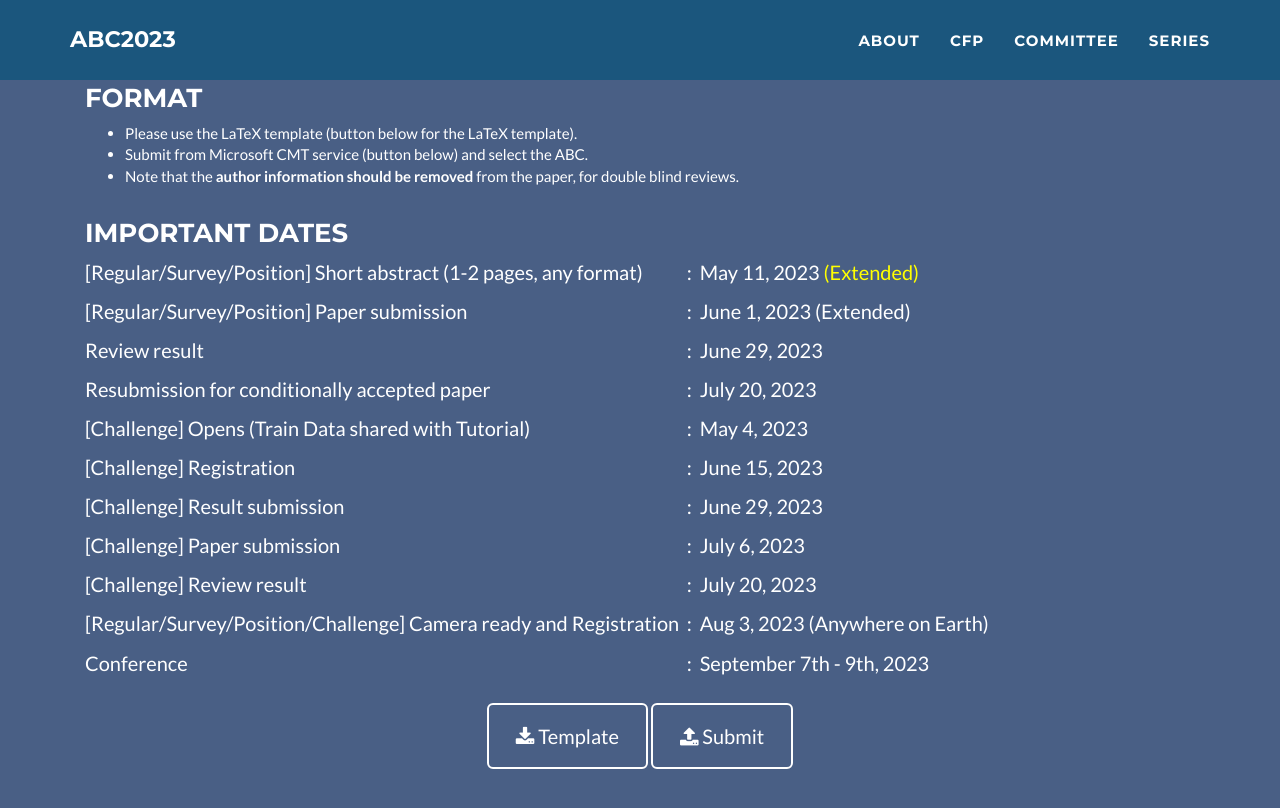
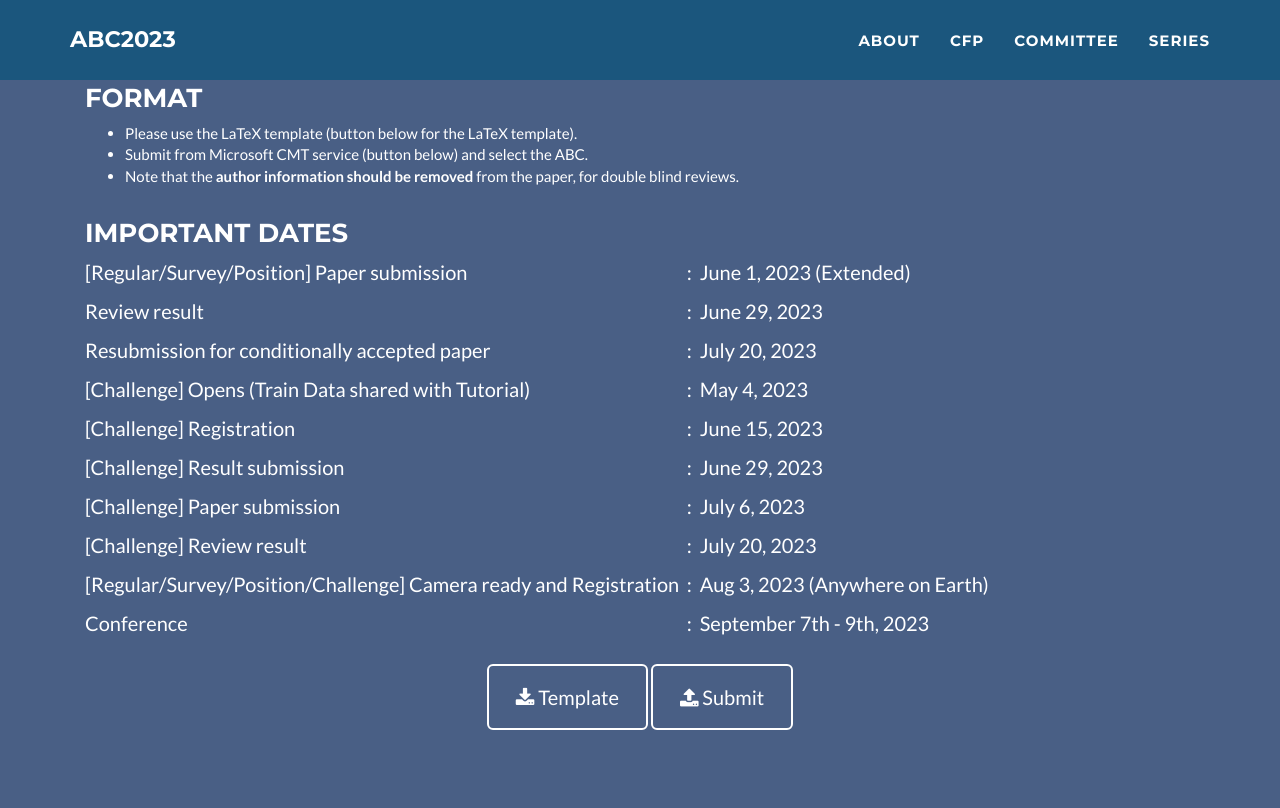
Before and after one commit to abc-research/abc-research.github.io, a Jekyll site: the page built from index.html, in a window 1280 px wide and 900 px high, scrolled down 2833 px. Shown: the top 808 px of the window. Built offline with Jekyll 4.4.1, drawn with Linux system fonts in a browser that asks for light colours.

Commit message:
Update _config.yml

```diff
--- a/_config.yml
+++ b/_config.yml
@@ -556,9 +556,9 @@ cfp:
      - item: "Submit from Microsoft CMT service (button below) and select the ABC."
      - item: "Note that the <b>author information should be removed</b> from the paper, for double blind reviews."
   dates:
-    - name: "[Regular/Survey/Position] Short abstract (1-2 pages, any format)"
+#    - name: "[Regular/Survey/Position] Short abstract (1-2 pages, any format)"
 #      date: April 27, 2023
-      date: May 11, 2023 <span style="color:yellow">(Extended)</span>
+#      date: May 11, 2023 <span style="color:yellow">(Extended)</span>
     - name: "[Regular/Survey/Position] Paper submission"
 #      date: May 18, 2023 (Anywhere on Earth)
 #      date: May 25, 2023 (Extended)
```
